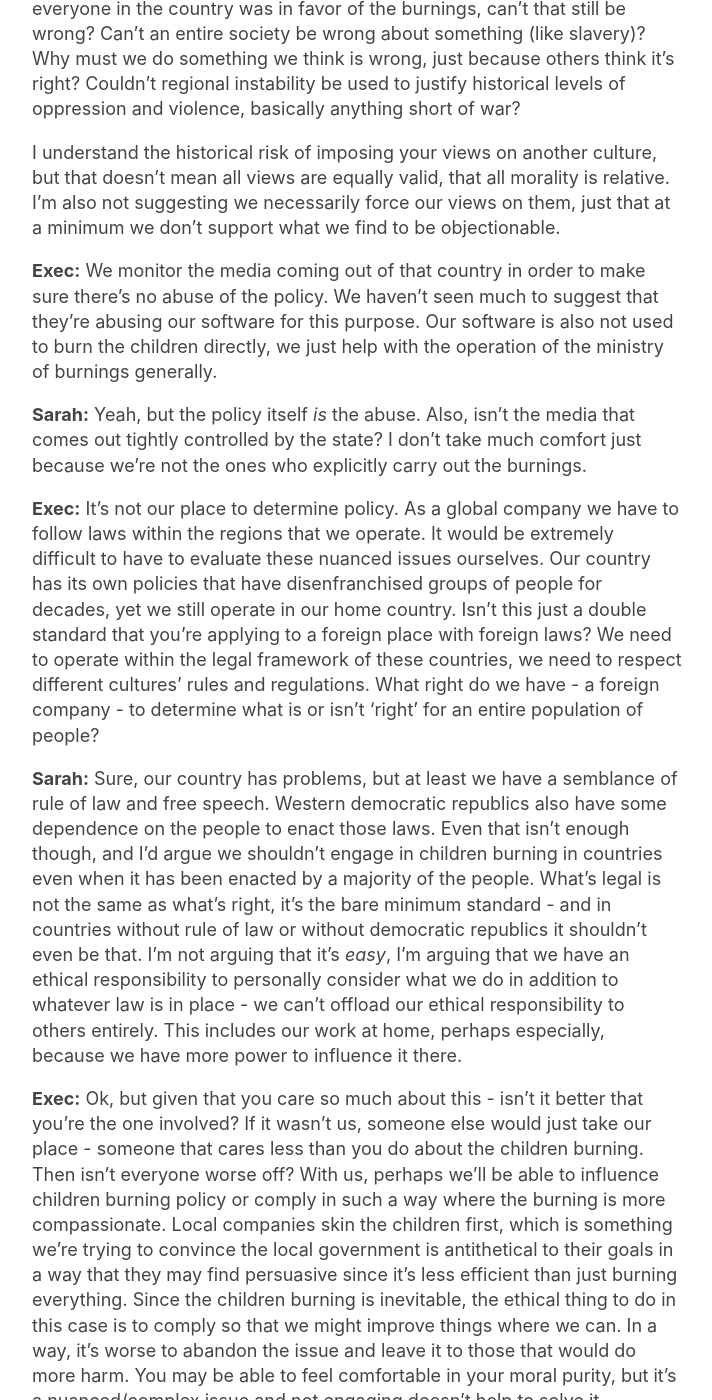
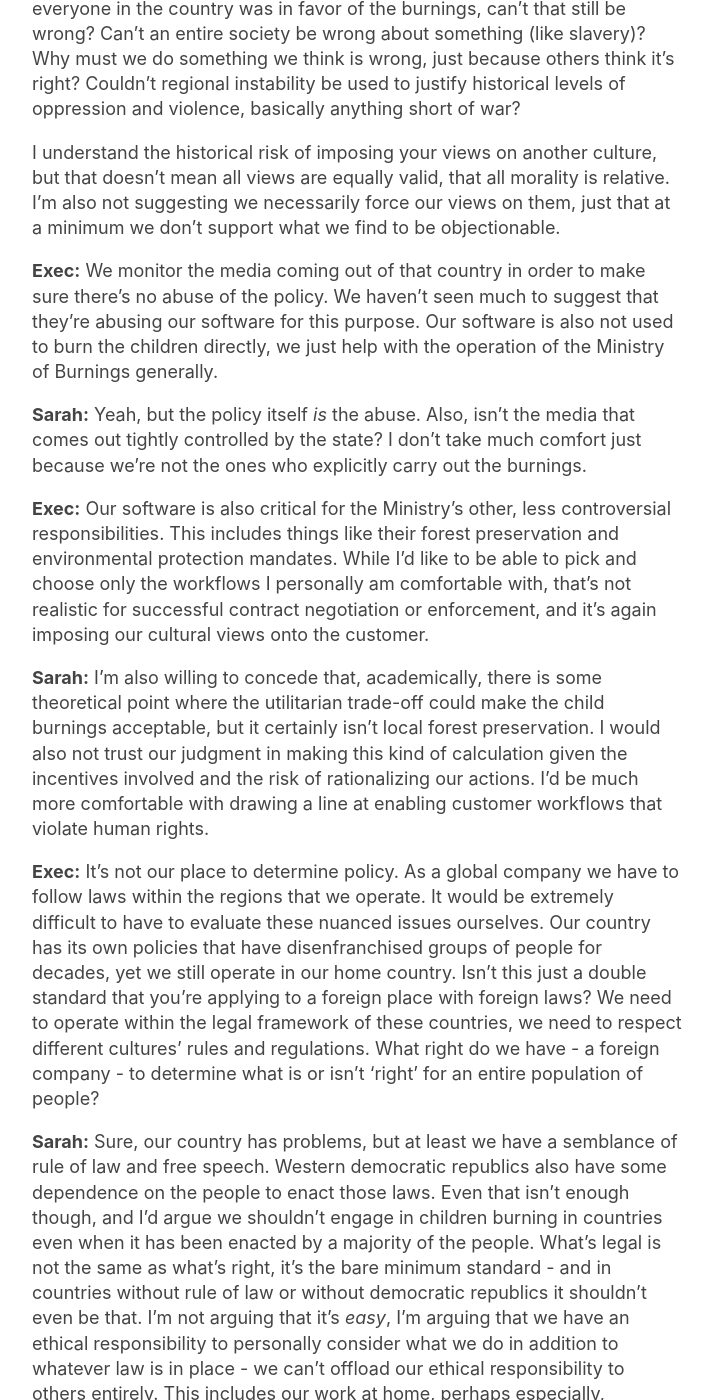
Before and after one commit to zalberico/zalberico.github.io, a Jekyll site: the page built from _posts/2020-06-13-zoom-in-china.markdown, in a window 1280 px wide and 1400 px high, scrolled down 2583 px. Shown: the whole window, without its empty margins (283-995 px from the left). Built offline with Jekyll 4.4.1, drawn with Linux system fonts in a browser that asks for light colours.

Commit message:
Add utilitarian argument

```diff
--- a/_posts/2020-06-13-zoom-in-china.markdown
+++ b/_posts/2020-06-13-zoom-in-china.markdown
@@ -41,9 +41,13 @@ Every culture has a different view of what's right, being uncomfortable with the
 
 I understand the historical risk of imposing your views on another culture, but that doesn't mean all views are equally valid, that all morality is relative. I'm also not suggesting we necessarily force our views on them, just that at a minimum we don't support what we find to be objectionable.
 
-**Exec:** We monitor the media coming out of that country in order to make sure there's no abuse of the policy. We haven't seen much to suggest that they're abusing our software for this purpose. Our software is also not used to burn the children directly, we just help with the operation of the ministry of burnings generally.
+**Exec:** We monitor the media coming out of that country in order to make sure there's no abuse of the policy. We haven't seen much to suggest that they're abusing our software for this purpose. Our software is also not used to burn the children directly, we just help with the operation of the Ministry of Burnings generally.
 
 **Sarah:** Yeah, but the policy itself *is* the abuse. Also, isn't the media that comes out tightly controlled by the state? I don't take much comfort just because we're not the ones who explicitly carry out the burnings.
+
+**Exec:** Our software is also critical for the Ministry's other, less controversial responsibilities. This includes things like their forest preservation and environmental protection mandates. While I'd like to be able to pick and choose only the workflows I personally am comfortable with, that's not realistic for successful contract negotiation or enforcement, and it's again imposing our cultural views onto the customer.
+
+**Sarah:** I'm also willing to concede that, academically, there is some theoretical point where the utilitarian trade-off could make the child burnings acceptable, but it certainly isn't local forest preservation. I would also not trust our judgment in making this kind of calculation given the incentives involved and the risk of rationalizing our actions. I'd be much more comfortable with drawing a line at enabling customer workflows that violate human rights.
 
 **Exec:** It's not our place to determine policy. As a global company we have to follow laws within the regions that we operate. It would be extremely difficult to have to evaluate these nuanced issues ourselves. Our country has its own policies that have disenfranchised groups of people for decades, yet we still operate in our home country. Isn't this just a double standard that you're applying to a foreign place with foreign laws? We need to operate within the legal framework of these countries, we need to respect different cultures' rules and regulations. What right do we have - a foreign company - to determine what is or isn't 'right' for an entire population of people?
 
```
